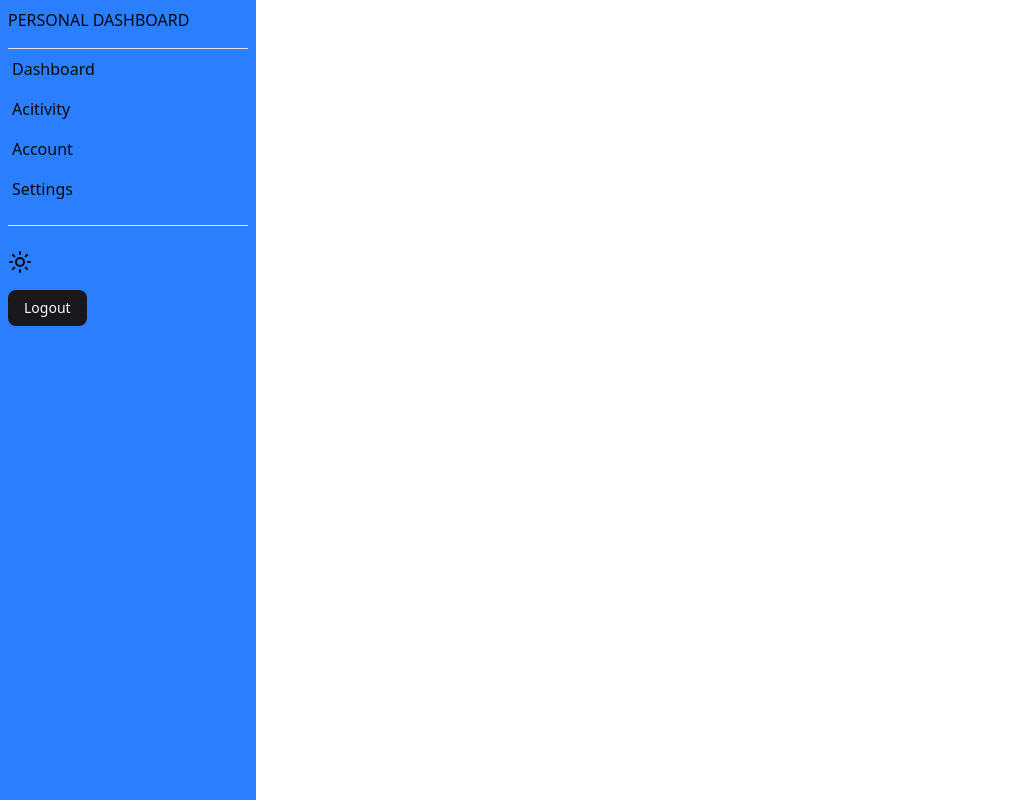
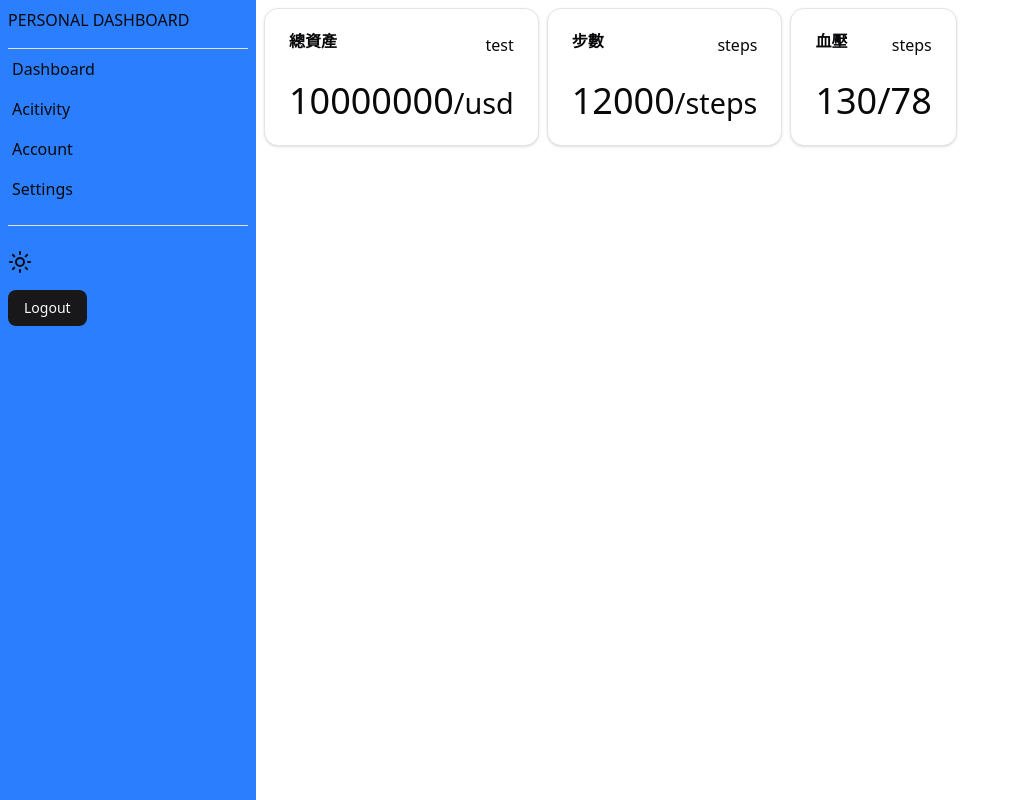
Before and after one commit to king707348/react-data-analysis, a Next.js app: page /dashboard in a window 1280 px wide. Shown: the whole page, without its empty margins (0-1012 px from the left). Built offline with nearby package versions, Linux system fonts and the light colour scheme.

Commit message:
暫緩google fitbit開發 已串接好 => oath2.0 {登入/get token/refresh} fale json server 開發小卡

```diff
--- /dev/null
+++ b/src/app/api/fitbit/callback/route.ts
@@ -0,0 +1,62 @@
+import { NextResponse } from "next/server"
+import { cookies } from "next/headers"
+
+export async function GET(request: Request) {
+    const { searchParams } = new URL(request.url)
+    const code = searchParams.get("code")
+
+    const clientId = process.env.FITBIT_CLIENT_ID!
+    const clientSecret = process.env.FITBIT_CLIENT_SECRET!
+    const redirectUri = process.env.FITBIT_REDIRECT_URI!
+
+    const basicAuth = Buffer.from(`${clientId}:${clientSecret}`).toString("base64")
+
+    try {
+    // 1. 向 Fitbit 交換 Token
+    const response = await fetch("https://api.fitbit.com/oauth2/token", {
+      method: "POST",
+      headers: {
+        Authorization: `Basic ${basicAuth}`,
+        "Content-Type": "application/x-www-form-urlencoded",
+      },
+      body: new URLSearchParams({
+        clientId: clientId,
+        grant_type: "authorization_code",
+        redirect_uri: redirectUri,
+        code: code!,
+      }),
+    });
+
+    const data = await response.json();
+
+    if (!response.ok) {
+      console.error("Token Exchange Error:", data);
+      return NextResponse.json(data, { status: 400 });
+    }
+
+    // 2. 將 Token 存入 Cookie (HttpOnly 比較安全)
+    const cookieStore = await cookies();
+
+    cookieStore.set("fitbit_access_token", data.access_token, {
+      httpOnly: true,
+      secure: process.env.NODE_ENV === "production",
+      maxAge: data.expires_in, // 跟隨 Fitbit 的過期時間
+      path: "/",
+    });
+
+    // 如果有 refresh token 也要存，以便之後自動更新 token
+    cookieStore.set("fitbit_refresh_token", data.refresh_token, {
+      httpOnly: true,
+      secure: process.env.NODE_ENV === "production",
+      maxAge: 2592000, // 30天
+      path: "/",
+    });
+
+    // 3. 登入成功，導回首頁
+    return NextResponse.redirect(new URL("/dashboard", request.url));
+
+  } catch (error) {
+    console.error(error);
+    return NextResponse.json({ error: "Internal Server Error" }, { status: 500 });
+  }
+}
--- /dev/null
+++ b/src/app/api/fitbit/login/route.ts
@@ -0,0 +1,21 @@
+import { NextResponse } from "next/server";
+
+export async function GET(request: Request) {
+    const client_id = process.env.FITBIT_CLIENT_ID
+    const redirect = process.env.FITBIT_REDIRECT_URI
+
+    const scope = ` activity cardio_fitness electrocardiogram heartrate irregular_rhythm_notifications location nutrition oxygen_saturation profile respiratory_rate settings sleep social temperature weight`
+
+    const params = new URLSearchParams({
+        response_type: "code",
+        client_id: client_id!,
+        redirect_uri: redirect!,
+        scope: scope,
+        expires_in: "604800",
+    })
+    console.log(params.toString())
+
+    const url = `https://www.fitbit.com/oauth2/authorize?${params.toString()}`
+
+    return NextResponse.redirect(url)
+}
--- /dev/null
+++ b/src/app/api/info/route.ts
@@ -0,0 +1,48 @@
+import { NextResponse } from "next/server";
+
+export async function POST() {
+    const data = [
+        {
+            name: "ann",
+            age: 16,
+            height: 175,
+            weight: 90,
+            fit_activity: [
+                {
+                    steps: {
+                        date: "",
+                        count: 0
+                    }
+                }
+            ],
+            month_amount: {
+                totalIncome: 50000,
+                totalExpense: 15120,
+                income: [
+                    {
+                        id: 1,
+                        title: "",
+                        amount: 10000,
+                        type: "income",
+                        category: "salary",
+                        date: "",
+                        note: ""
+                    }
+                ],
+                expenses: [
+                    {
+                        id: 1,
+                        title: "",
+                        amount: 10000,
+                        type: "expenses",
+                        category: "lunch",
+                        date: "",
+                        note: ""
+                    }
+                ]
+            }
+        }
+    ]
+
+    return NextResponse.json(data)
+}
--- a/src/app/dashboard/page.tsx
+++ b/src/app/dashboard/page.tsx
@@ -1,13 +1,14 @@
 'use client'
 
-
 import Sidebar from "@/components/layout/sidebar"
+import DashboardOverview from "@/components/layout/dashboardOverview"
 
 export default function Layout(){
 
     return (
-        <>
+        <div className="flex">
             <Sidebar />
-        </>
+            <DashboardOverview />
+        </div>
     )
 }
--- /dev/null
+++ b/src/app/login/page.tsx
@@ -0,0 +1,47 @@
+'use client'
+
+import React, { Dispatch, SetStateAction, useState, useEffect } from "react"
+
+import { Button } from "@/components/ui/button"
+import Link from "next/link"
+
+interface childPros {
+    date: string,
+    price: number
+}
+
+async function login_btn(
+    setApiData:React.Dispatch<React.SetStateAction<childPros[]>>,
+    setLoading:React.Dispatch<React.SetStateAction<boolean>>
+) {
+    try {
+        const fetch_data = await fetch("/api/stock")
+        const db = await fetch_data.json()
+
+        setApiData(db)
+    }catch(err) {
+        console.log("err",err)
+    }finally{
+        setLoading(false)
+    }
+}
+
+export default function Layout(){
+    const [loading, setLoading] = useState<boolean>(true)
+    const [apiData, setApiData] = useState<childPros[]>([])
+
+    return (
+        <>
+            <h3>Login</h3>
+            <Button onClick={() => login_btn(setApiData, setLoading)}>登入</Button>
+            <Link href="/api/fitbit/login" >xxx</Link>
+            {loading == false && apiData.map((db,index) => (
+                <div key={index}>
+                    {db.date}
+                </div>
+            ))
+
+            }
+        </>
+    )
+}
--- /dev/null
+++ b/src/components/layout/dashboardOverview.tsx
@@ -0,0 +1,40 @@
+'use client'
+
+import { Card, CardHeader, CardFooter, CardTitle, CardDescription, CardContent, CardAction } from "../ui/card"
+
+export default function DashboardOverview() {
+
+    return (
+        <div>
+            <div className="card-overview flex m-1">
+                <Card className="min-w-40 m-1">
+                    <CardHeader >
+                        <CardTitle>總資產</CardTitle>
+                        <CardAction>test</CardAction>
+                    </CardHeader>
+                    <CardContent className="text-4xl">
+                        10000000<small>/usd</small>
+                    </CardContent>
+                </Card>
+                <Card className="min-w-40 m-1">
+                    <CardHeader >
+                        <CardTitle>步數</CardTitle>
+                        <CardAction>steps</CardAction>
+                    </CardHeader>
+                    <CardContent className="text-4xl">
+                        12000<small>/steps</small>
+                    </CardContent>
+                </Card>
+                <Card className="min-w-40 m-1">
+                    <CardHeader >
+                        <CardTitle>血壓</CardTitle>
+                        <CardAction>steps</CardAction>
+                    </CardHeader>
+                    <CardContent className="text-4xl">
+                        130/78
+                    </CardContent>
+                </Card>
+            </div>
+        </div>
+    )
+}
--- /dev/null
+++ b/src/components/ui/card.tsx
@@ -0,0 +1,92 @@
+import * as React from "react"
+
+import { cn } from "@/lib/utils"
+
+function Card({ className, ...props }: React.ComponentProps<"div">) {
+  return (
+    <div
+      data-slot="card"
+      className={cn(
+        "bg-card text-card-foreground flex flex-col gap-6 rounded-xl border py-6 shadow-sm",
+        className
+      )}
+      {...props}
+    />
+  )
+}
+
+function CardHeader({ className, ...props }: React.ComponentProps<"div">) {
+  return (
+    <div
+      data-slot="card-header"
+      className={cn(
+        "@container/card-header grid auto-rows-min grid-rows-[auto_auto] items-start gap-2 px-6 has-data-[slot=card-action]:grid-cols-[1fr_auto] [.border-b]:pb-6",
+        className
+      )}
+      {...props}
+    />
+  )
+}
+
+function CardTitle({ className, ...props }: React.ComponentProps<"div">) {
+  return (
+    <div
+      data-slot="card-title"
+      className={cn("leading-none font-semibold", className)}
+      {...props}
+    />
+  )
+}
+
+function CardDescription({ className, ...props }: React.ComponentProps<"div">) {
+  return (
+    <div
+      data-slot="card-description"
+      className={cn("text-muted-foreground text-sm", className)}
+      {...props}
+    />
+  )
+}
+
+function CardAction({ className, ...props }: React.ComponentProps<"div">) {
+  return (
+    <div
+      data-slot="card-action"
+      className={cn(
+        "col-start-2 row-span-2 row-start-1 self-start justify-self-end",
+        className
+      )}
+      {...props}
+    />
+  )
+}
+
+function CardContent({ className, ...props }: React.ComponentProps<"div">) {
+  return (
+    <div
+      data-slot="card-content"
+      className={cn("px-6", className)}
+      {...props}
+    />
+  )
+}
+
+function CardFooter({ className, ...props }: React.ComponentProps<"div">) {
+  return (
+    <div
+      data-slot="card-footer"
+      className={cn("flex items-center px-6 [.border-t]:pt-6", className)}
+      {...props}
+    />
+  )
+}
+
+export {
+  Card,
+  CardHeader,
+  CardFooter,
+  CardTitle,
+  CardAction,
+  CardDescription,
+  CardContent,
+}
```
